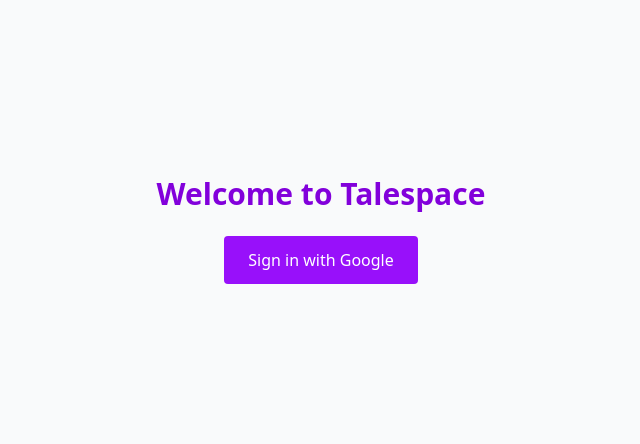
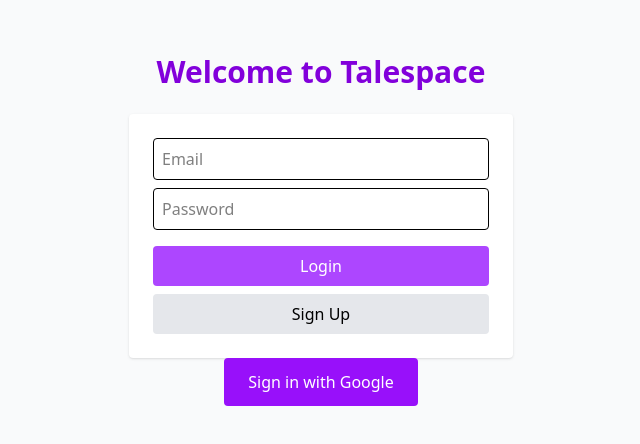
Before and after one commit to almamutuguti/Talespace, a React (Vite) app: page /login in a window 1280 px wide. Shown: the part 170-614 px from the top of the page, without its empty margins (319-959 px from the left). Built offline with nearby package versions, Linux system fonts and the light colour scheme; no server answers.

Commit message:
add Login with Email in Login page

```diff
--- a/src/pages/Login.jsx
+++ b/src/pages/Login.jsx
@@ -1,13 +1,34 @@
-import React from 'react'
+import React, { useState } from 'react'
 import { useAuth } from '../context/AuthContext'
 
 
 function Login() {
-
-    const { login } = useAuth();
+  const { login, emailLogin, signUp } = useAuth();
+  const { email, setEmail } = useState("");
+  const { password, setPassword} = useState("")
   return (
     <div className='flex flex-col items-center justify-center h-screen bg-gray-50'>
        <h1 className='text-3xl font-bold text-purple-700 mb-6'>Welcome to Talespace</h1>
+       <div className='w-full max-w-sm bg-white p-6 rounded shadow'>
+          <input type="email"
+                  placeholder='Email'
+                  className='w-full mb-2 p-2 border rounded'
+                  value={email}
+                  onChange={e => setEmail(e.target.value)}
+          />
+          <input type="password"
+                  placeholder='Password'
+                  className='w-full mb-4 p-2 border rounded'
+                  value={password}
+                  onChange={e => setPassword(e.target.value)}
+          />
+          <button className='w-full bg-purple-500 text-white py-2 rounded hover:bg-purple-600 mb-2'>
+            Login
+          </button>
+          <button onClick={() => signUp(email, password)} className='w-full bg-gray-200 py-2 rounded hover:bg-gray-300'>
+            Sign Up
+          </button>
+        </div>
        <button onClick={login}
                 className='text-white px-6 py-3 rounded hover:bg-purple-700 bg-purple-600'
         >
```
